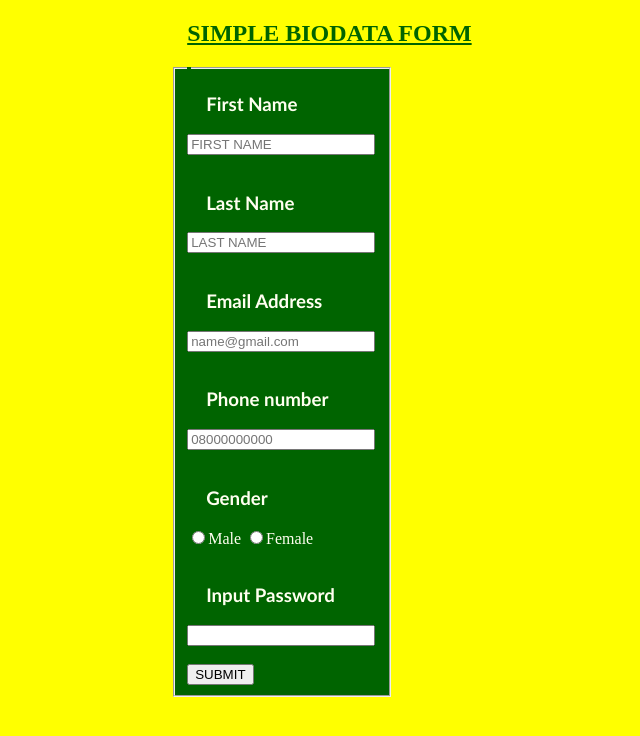
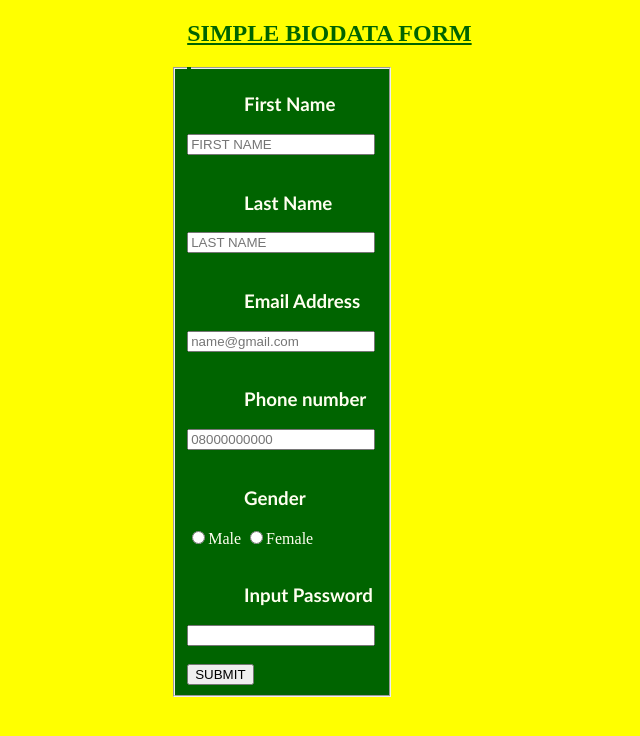
Before and after one commit to pipe-justpipe/gitbase, a plain HTML site: page firsttask.html in a window 1280 px wide. Shown: the whole page, without its empty margins (358-998 px from the left). Drawn offline with Linux system fonts and the light colour scheme.

Commit message:
modified

```diff
--- a/style.css
+++ b/style.css
@@ -1,7 +1,7 @@
 h3
 {
     color: ivory;
-    margin-left: auto; margin-right: auto; padding-left: 10%;
+    margin-left: auto; margin-right: auto; padding-left: 30%;
     font-family: 'Trebuchet MS', 'Lucida Sans Unicode', 'Lucida Grande', 'Lucida Sans', Arial, sans-serif;
 }
 h2
```
